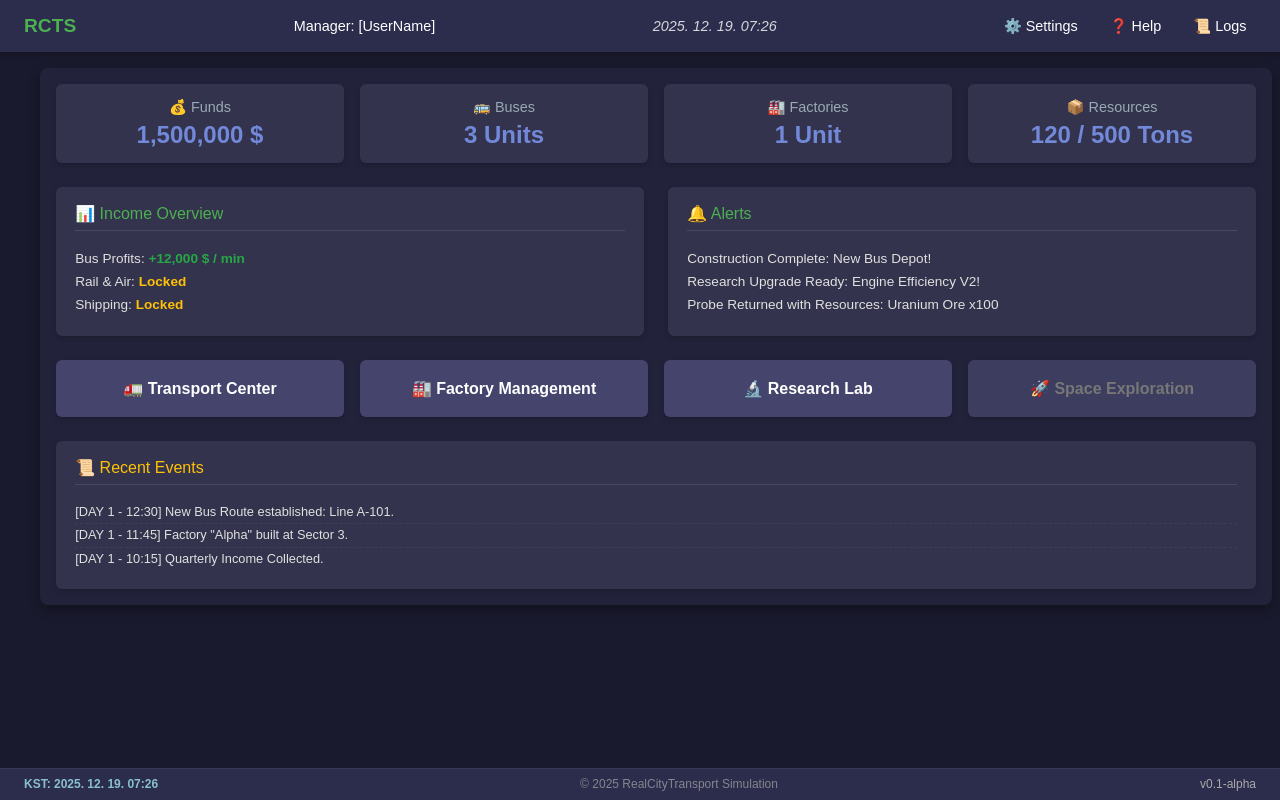
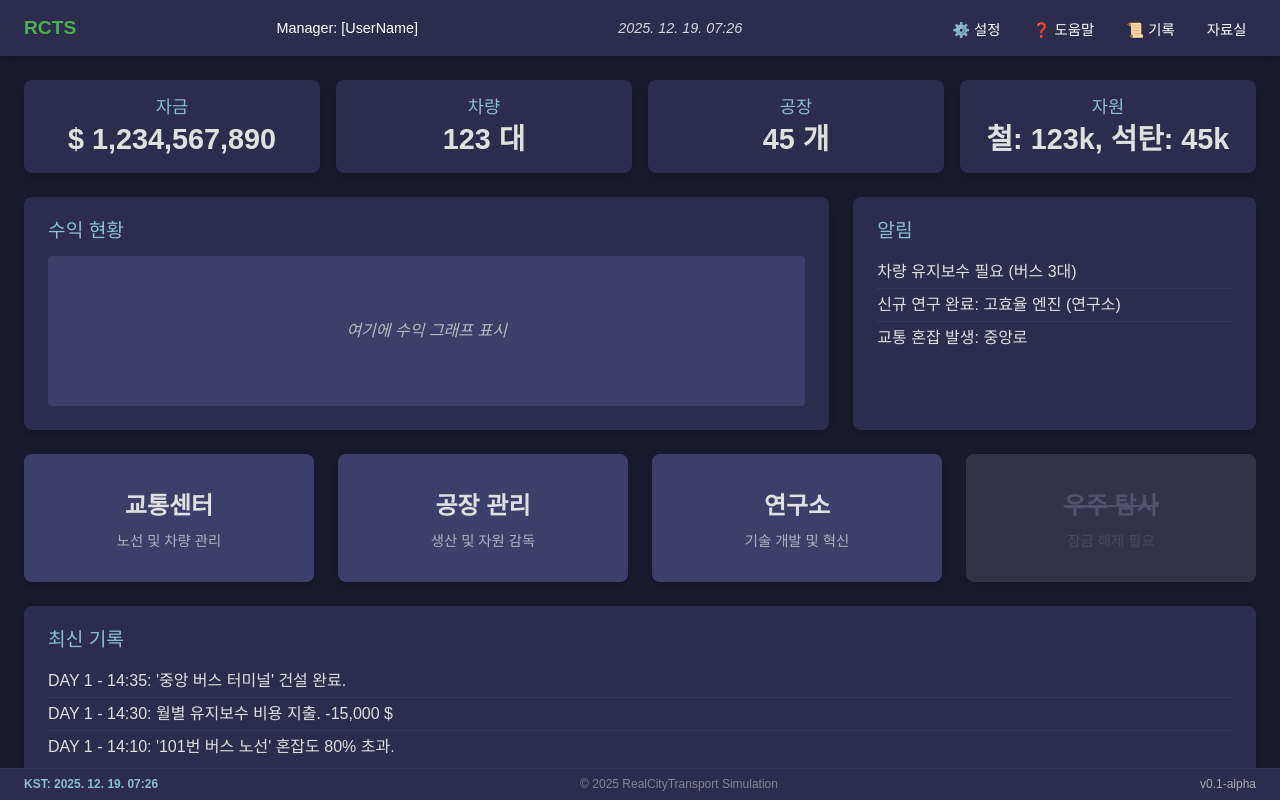
Before and after one commit to RealCityTransport/RCTS, a Vue app: page / in a window 1280 px wide. Built offline with nearby package versions, Linux system fonts and the light colour scheme; a web font is replaced by a local one.

Commit message:
feat: Resolve display/scrolling issues and add Data Archive page to header

```diff
--- a/src/App.vue
+++ b/src/App.vue
@@ -16,7 +16,6 @@ html, body, #app {
   padding: 0;
   height: 100%;
   width: 100%;
-  overflow: hidden;
   // ⭐⭐⭐ 폰트 패밀리 이름을 'Suit'로 변경 ⭐⭐⭐
   font-family: 'Suit', sans-serif; /* Fallback 폰트도 함께 지정 */
   -webkit-font-smoothing: antialiased;
--- a/src/components/TheHeader.vue
+++ b/src/components/TheHeader.vue
@@ -6,18 +6,25 @@
     <div class="user-info">Manager: [UserName]</div>
     <div class="game-time">{{ kstString }}</div>
     <nav class="header-nav">
-      <button class="nav-button">⚙️ Settings</button>
-      <button class="nav-button">❓ Help</button>
-      <button class="nav-button">📜 Logs</button>
+      <button class="nav-button">⚙️ 설정</button>
+      <button class="nav-button">❓ 도움말</button>
+      <button class="nav-button">📜 기록</button>
+      <button class="nav-button" @click="goToDataArchive">자료실</button>
     </nav>
   </header>
 </template>
 
 <script setup>
 import { useKstTime } from '@/composables/useKstTime';
+import { useRouter } from 'vue-router';
 
 // KST 시간 표시 모듈
 const { kstString } = useKstTime();
+
+const router = useRouter();
+const goToDataArchive = () => {
+  router.push({ name: 'DataArchive' });
+};
 </script>
 
 <style lang="scss" scoped>
--- a/src/router/index.js
+++ b/src/router/index.js
@@ -3,6 +3,7 @@ import { createRouter, createWebHistory } from 'vue-router'
 import TheLayout from '@/views/TheLayout.vue'
 import OverviewPage from '@/views/game/overview/OverviewPage.vue' // 초기 대시보드 페이지
 import NotFoundView from '@/views/NotFoundView.vue' // 404 페이지
+import DataArchivePage from '@/views/DataArchivePage.vue'; // 자료실 페이지
 
 const router = createRouter({
   history: createWebHistory(import.meta.env.BASE_URL),
@@ -13,8 +14,13 @@ const router = createRouter({
       children: [
         {
           path: '', // 루트 경로로 접근 시 OverviewPage를 TheLayout 안에 렌더링
-          name: 'dashboard',
+          name: 'Overview',
           component: OverviewPage
+        },
+        {
+          path: 'data-archive', // ⭐⭐⭐ 자료실 경로 추가 ⭐⭐⭐
+          name: 'DataArchive',
+          component: DataArchivePage,
         },
         // 이후 추가될 게임의 다른 페이지들은 여기에 children으로 추가됩니다.
         // {
--- /dev/null
+++ b/src/views/DataArchivePage.vue
@@ -0,0 +1,40 @@
+<!-- src/views/DataArchivePage.vue -->
+<template>
+  <div class="data-archive-page">
+    <h2>실존 데이터베이스 자료실</h2>
+    <p>여기에 다양한 실존 데이터와 정보들이 표시될 예정입니다.</p>
+    <ul>
+      <li>철도 노선 자료</li>
+      <li>교통량 통계</li>
+      <li>도시 개발 사례</li>
+      <li>산업 동향 보고서</li>
+    </ul>
+  </div>
+</template>
+
+<script setup>
+// 자료실 관련 로직이 여기에 추가될 예정
+</script>
+
+<style lang="scss" scoped>
+.data-archive-page {
+  padding: 2rem;
+  color: #e0e0e0;
+  background-color: #2a2a47; /* 배경색으로 구분 */
+  border-radius: 8px;
+  min-height: 100%; /* 부모의 높이를 채우도록 */
+  box-sizing: border-box;
+
+  h2 {
+    color: #88c0d0;
+    margin-bottom: 1.5rem;
+  }
+  ul {
+    list-style: disc;
+    padding-left: 1.5rem;
+  }
+  li {
+    margin-bottom: 0.5rem;
+  }
+}
+</style>
--- a/src/views/TheLayout.vue
+++ b/src/views/TheLayout.vue
@@ -20,18 +20,21 @@ import TheFooter from '@/components/TheFooter.vue'; // 푸터 컴포넌트 임
 .game-app-container {
   display: flex;
   flex-direction: column;
-  height: 100vh; /* 전체 화면 높이 */
+  height: 100%;
   background-color: #1a1a2e; /* 다크 계열 배경색 (컨셉 반영) */
   color: #e0e0e0; /* 기본 텍스트 색상 */
 }
 
 .game-main-content {
-  flex-grow: 1; /* 남은 공간을 모두 차지 */
-  overflow-y: auto; /* 내용이 넘치면 스크롤 */
-  padding: 1rem; /* 내부 여백 */
-  display: flex; /* 중앙 콘텐츠도 flexbox로 관리 */
-  justify-content: center; /* 수평 중앙 정렬 */
-  align-items: flex-start; /* 수직 상단 정렬 (컨텐츠 시작점) */
+  flex-grow: 1;
+  overflow-y: auto; /* ⭐⭐⭐ 세로 스크롤은 유지 ⭐⭐⭐ */
+  overflow-x: hidden;
   width: 100%;
+  // display: flex; /* 주석 처리 혹은 제거 - 콘텐츠가 꽉 채우도록 허용 */
+
+  scrollbar-width: none;
+  &::-webkit-scrollbar {
+    display: none;
+  }
 }
 </style>
--- a/src/views/game/overview/OverviewPage.vue
+++ b/src/views/game/overview/OverviewPage.vue
@@ -1,204 +1,218 @@
-<!-- src/views/game/overview/OverviewPage.vue -->
+<!-- src/views/OverviewPage.vue -->
 <template>
   <div class="overview-page">
-    <!-- 메인 대시보드 시안 반영 -->
     <section class="top-summary-grid">
       <div class="resource-card">
-        <h3>💰 Funds</h3>
-        <p class="value">1,500,000 $</p>
+        <h3>자금</h3>
+        <p class="value">$ 1,234,567,890</p>
       </div>
       <div class="resource-card">
-        <h3>🚌 Buses</h3>
-        <p class="value">3 Units</p>
+        <h3>차량</h3>
+        <p class="value">123 대</p>
       </div>
       <div class="resource-card">
-        <h3>🏭 Factories</h3>
-        <p class="value">1 Unit</p>
+        <h3>공장</h3>
+        <p class="value">45 개</p>
       </div>
       <div class="resource-card">
-        <h3>📦 Resources</h3>
-        <p class="value">120 / 500 Tons</p>
+        <h3>자원</h3>
+        <p class="value">철: 123k, 석탄: 45k</p>
       </div>
     </section>
 
     <section class="main-dashboard-panels">
-      <div class="panel income-panel">
-        <h3>📊 Income Overview</h3>
+      <div class="panel">
+        <h3>수익 현황</h3>
+        <div class="chart-placeholder">여기에 수익 그래프 표시</div>
+      </div>
+      <div class="panel alerts">
+        <h3>알림</h3>
         <ul>
-          <li>Bus Profits: <span class="income-value">+12,000 $ / min</span></li>
-          <li>Rail & Air: <span class="status locked">Locked</span></li>
-          <li>Shipping: <span class="status locked">Locked</span></li>
-        </ul>
-      </div>
-
-      <div class="panel alerts-panel">
-        <h3>🔔 Alerts</h3>
-        <ul>
-          <li>Construction Complete: New Bus Depot!</li>
-          <li>Research Upgrade Ready: Engine Efficiency V2!</li>
-          <li>Probe Returned with Resources: Uranium Ore x100</li>
+          <li>차량 유지보수 필요 (버스 3대)</li>
+          <li>신규 연구 완료: 고효율 엔진 (연구소)</li>
+          <li>교통 혼잡 발생: 중앙로</li>
         </ul>
       </div>
     </section>
 
     <section class="main-feature-buttons">
-      <button class="feature-btn">🚛 Transport Center</button>
-      <button class="feature-btn">🏭 Factory Management</button>
-      <button class="feature-btn">🔬 Research Lab</button>
-      <button class="feature-btn locked" disabled>🚀 Space Exploration</button>
+      <button class="feature-btn">
+        <span>교통센터</span>
+        <small>노선 및 차량 관리</small>
+      </button>
+      <button class="feature-btn">
+        <span>공장 관리</span>
+        <small>생산 및 자원 감독</small>
+      </button>
+      <button class="feature-btn">
+        <span>연구소</span>
+        <small>기술 개발 및 혁신</small>
+      </button>
+      <button class="feature-btn locked">
+        <span>우주 탐사</span>
+        <small>잠금 해제 필요</small>
+      </button>
     </section>
 
-    <section class="panel recent-events-panel">
-      <h3>📜 Recent Events</h3>
+    <section class="recent-events-panel">
+      <h3>최신 기록</h3>
       <ul>
-        <li>[DAY 1 - 12:30] New Bus Route established: Line A-101.</li>
-        <li>[DAY 1 - 11:45] Factory "Alpha" built at Sector 3.</li>
-        <li>[DAY 1 - 10:15] Quarterly Income Collected.</li>
+        <li>DAY 1 - 14:35: '중앙 버스 터미널' 건설 완료.</li>
+        <li>DAY 1 - 14:30: 월별 유지보수 비용 지출. -15,000 $</li>
+        <li>DAY 1 - 14:10: '101번 버스 노선' 혼잡도 80% 초과.</li>
       </ul>
     </section>
   </div>
 </template>
 
 <script setup>
-// 대시보드 관련 데이터 및 로직 (아직 비워둡니다)
+// 스크립트 로직 없음
 </script>
 
 <style lang="scss" scoped>
 .overview-page {
-  width: 100%;
-  max-width: 1200px; /* 대시보드 최대 폭 설정 */
-  margin: 0 auto; /* 중앙 정렬 */
-  padding: 1rem; /* 내부 여백 */
-  background-color: #22223b; /* 페이지 배경색 */
-  border-radius: 8px;
-  box-shadow: 0 4px 12px rgba(0, 0, 0, 0.4);
-}
+  padding: 1.5rem;
+  display: flex;
+  flex-direction: column;
+  gap: 1.5rem;
+  box-sizing: border-box;
 
   .top-summary-grid {
     display: grid;
     grid-template-columns: repeat(auto-fit, minmax(200px, 1fr));
     gap: 1rem;
-  margin-bottom: 1.5rem;
 
     .resource-card {
-    background-color: #33334d;
-    padding: 1rem;
-    border-radius: 6px;
+      background-color: #2c2c4d;
+      padding: 1.2rem 1.5rem;
+      border-radius: 8px;
+      box-shadow: 0 4px 8px rgba(0, 0, 0, 0.2);
       text-align: center;
-    box-shadow: 0 2px 5px rgba(0, 0, 0, 0.2);
 
       h3 {
-      font-size: 0.9rem;
-      color: #99aab5;
+        margin-top: 0;
+        color: #88c0d0;
+        font-size: 1.1rem;
         margin-bottom: 0.5rem;
       }
       .value {
-      font-size: 1.5rem;
+        font-size: 1.8rem;
         font-weight: bold;
-      color: #7289da;
+        color: #e0e0e0;
       }
     }
   }
 
   .main-dashboard-panels {
-  display: flex;
+    display: grid;
+    grid-template-columns: 2fr 1fr;
     gap: 1.5rem;
-  margin-bottom: 1.5rem;
 
     .panel {
-    flex: 1;
-    background-color: #33334d;
-    padding: 1.2rem;
-    border-radius: 6px;
-    box-shadow: 0 2px 5px rgba(0, 0, 0, 0.2);
+      background-color: #2c2c4d;
+      padding: 1.5rem;
+      border-radius: 8px;
+      box-shadow: 0 4px 8px rgba(0, 0, 0, 0.2);
 
       h3 {
-      font-size: 1rem;
-      color: #4CAF50;
+        margin-top: 0;
+        color: #88c0d0;
+        font-size: 1.2rem;
         margin-bottom: 1rem;
-      border-bottom: 1px solid rgba(255, 255, 255, 0.1);
-      padding-bottom: 0.5rem;
       }
-
-    ul {
+      &.alerts ul {
         list-style: none;
         padding: 0;
         margin: 0;
         li {
-        padding: 0.3rem 0;
-        font-size: 0.85rem;
-        color: #e0e0e0;
+          padding: 0.5rem 0;
+          border-bottom: 1px solid rgba(255, 255, 255, 0.05);
+          &:last-child {
+            border-bottom: none;
           }
         }
-    .income-value {
-      color: #28a745;
-      font-weight: bold;
       }
-    .status.locked {
-      color: #ffc107;
-      font-weight: bold;
+      .chart-placeholder {
+        background-color: #3e3e6b;
+        height: 150px;
+        display: flex;
+        align-items: center;
+        justify-content: center;
+        color: #bbb;
+        border-radius: 4px;
+        font-style: italic;
       }
     }
   }
 
   .main-feature-buttons {
     display: grid;
-  grid-template-columns: repeat(auto-fit, minmax(220px, 1fr));
-  gap: 1rem;
-  margin-bottom: 1.5rem;
+    grid-template-columns: repeat(auto-fit, minmax(200px, 1fr));
+    gap: 1.5rem;
 
     .feature-btn {
-    background-color: #44446d;
-    color: #fff;
-    padding: 1.2rem 1rem;
+      background-color: #3e3e6b;
+      padding: 2rem 1.5rem;
       border: none;
-    border-radius: 6px;
-    font-size: 1rem;
-    font-weight: bold;
+      border-radius: 8px;
+      box-shadow: 0 4px 8px rgba(0, 0, 0, 0.2);
+      color: #e0e0e0;
       cursor: pointer;
+      display: flex;
+      flex-direction: column;
+      align-items: center;
+      justify-content: center;
       transition: background-color 0.2s ease, transform 0.2s ease;
-    box-shadow: 0 2px 5px rgba(0, 0, 0, 0.2);
 
       &:hover:not(.locked) {
         background-color: #555588;
-      transform: translateY(-2px);
+        transform: translateY(-3px);
       }
-
+      span {
+        font-size: 1.5rem;
+        font-weight: bold;
+        margin-bottom: 0.5rem;
+      }
+      small {
+        font-size: 0.9rem;
+        opacity: 0.7;
+      }
       &.locked {
-      background-color: #3d3d5f;
-      color: #777;
+        background-color: #44445c;
+        color: #777799;
         cursor: not-allowed;
+        opacity: 0.6;
+        span {
+            text-decoration: line-through;
+        }
       }
     }
   }
 
   .recent-events-panel {
-  background-color: #33334d;
-  padding: 1.2rem;
-  border-radius: 6px;
-  box-shadow: 0 2px 5px rgba(0, 0, 0, 0.2);
+    background-color: #2c2c4d;
+    padding: 1.5rem;
+    border-radius: 8px;
+    box-shadow: 0 4px 8px rgba(0, 0, 0, 0.2);
 
     h3 {
-    font-size: 1rem;
-    color: #ffc107; /* 알림 강조 색상 */
+      margin-top: 0;
+      color: #88c0d0;
+      font-size: 1.2rem;
       margin-bottom: 1rem;
-    border-bottom: 1px solid rgba(255, 255, 255, 0.1);
-    padding-bottom: 0.5rem;
     }
-
     ul {
       list-style: none;
       padding: 0;
       margin: 0;
       li {
-      padding: 0.3rem 0;
-      font-size: 0.8rem;
-      color: #e0e0e0;
-      border-bottom: 1px dashed rgba(255, 255, 255, 0.05);
+        padding: 0.5rem 0;
+        border-bottom: 1px solid rgba(255, 255, 255, 0.05);
         &:last-child {
           border-bottom: none;
         }
       }
     }
   }
+}
 </style>
```
Lines whose indentation alone changed are shown as unchanged.
